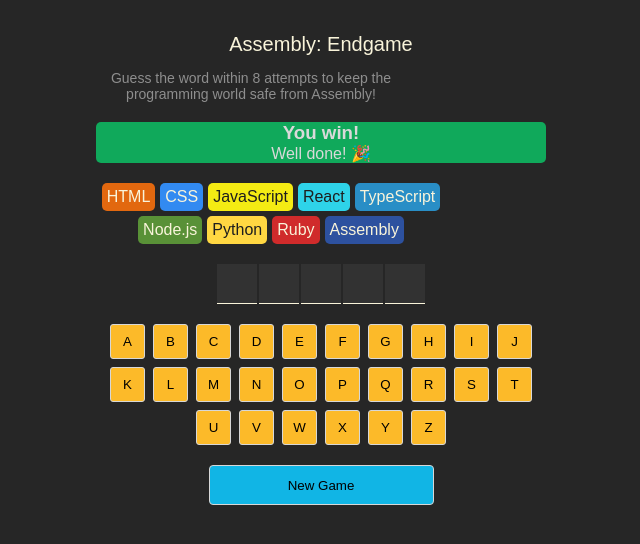
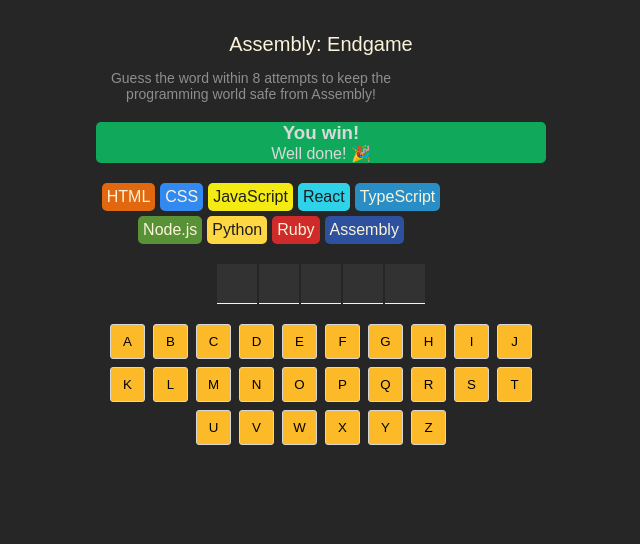
Before and after one commit to x1u49jd/Assembly-End-Game, a React (Vite) app: page / in a window 1280 px wide. Shown: the top 544 px of the page, without its empty margins (319-959 px from the left). Built offline with nearby package versions, Linux system fonts and the light colour scheme.

Commit message:
Conditionally rendered New Game button when game is over (lost or won)

```diff
--- a/App.jsx
+++ b/App.jsx
@@ -10,6 +10,11 @@
     const wrongGuessCount = guessedLetters.filter(function(letter){return !currentWord.includes(letter)}).length;
     console.log("Wrong: " + wrongGuessCount)
 
+    const isGameWon = currentWord.split("").every(function(letter){return guessedLetters.includes(letter)})
+
+    const isGameLost = wrongGuessCount >= languages.length - 1 ? true : false;
+
+    const isGameOver = isGameWon || isGameLost
 
     // Static values
     const alphabet = "abcdefghijklmnopqrstuvwxyz"
@@ -80,7 +85,7 @@
             <section className="keyboard">
                 {keyboardElements}
             </section>
-            <button className="newGame">New Game</button>
+            {isGameOver && <button className="newGame">New Game</button>}
         </main>
     )
 }
```
